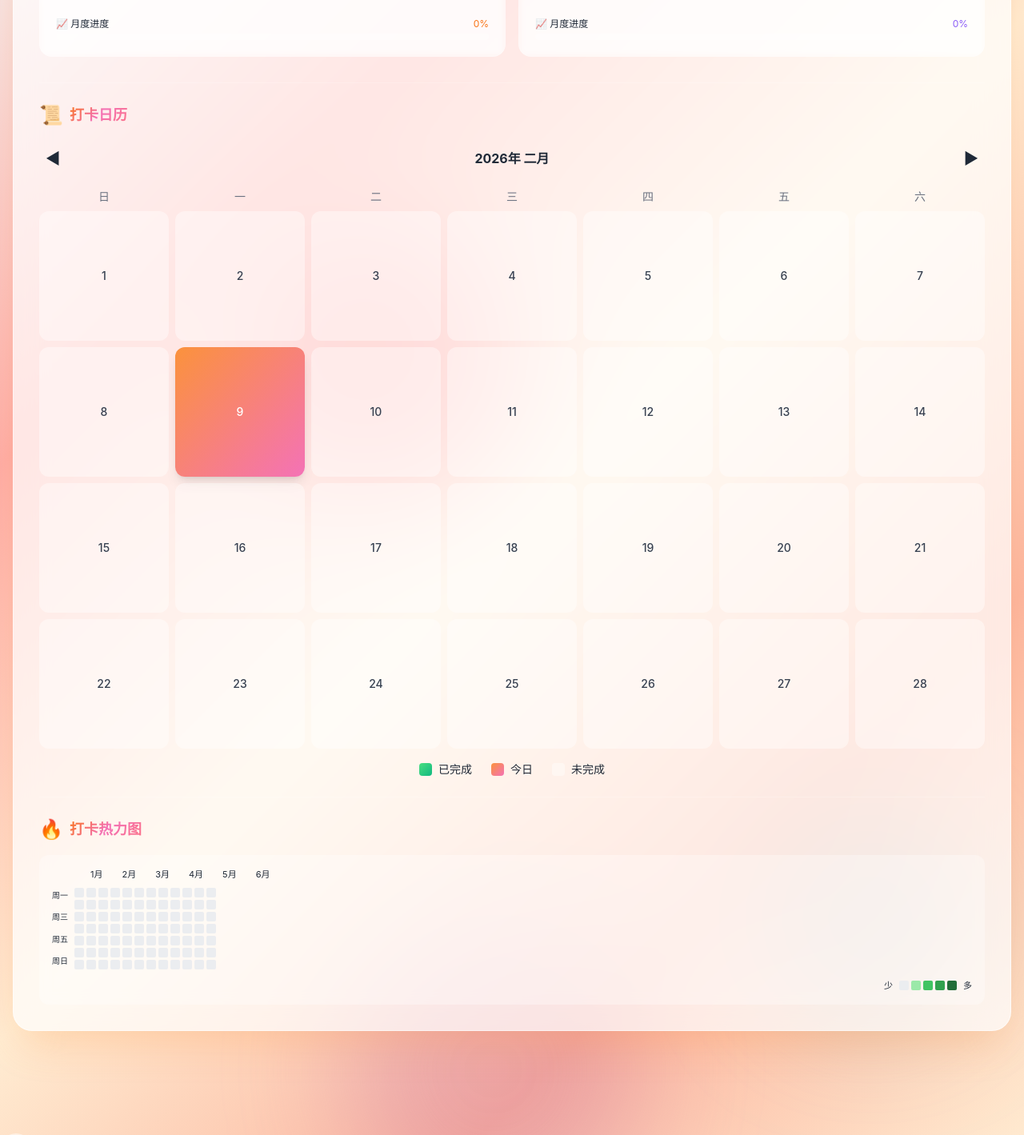
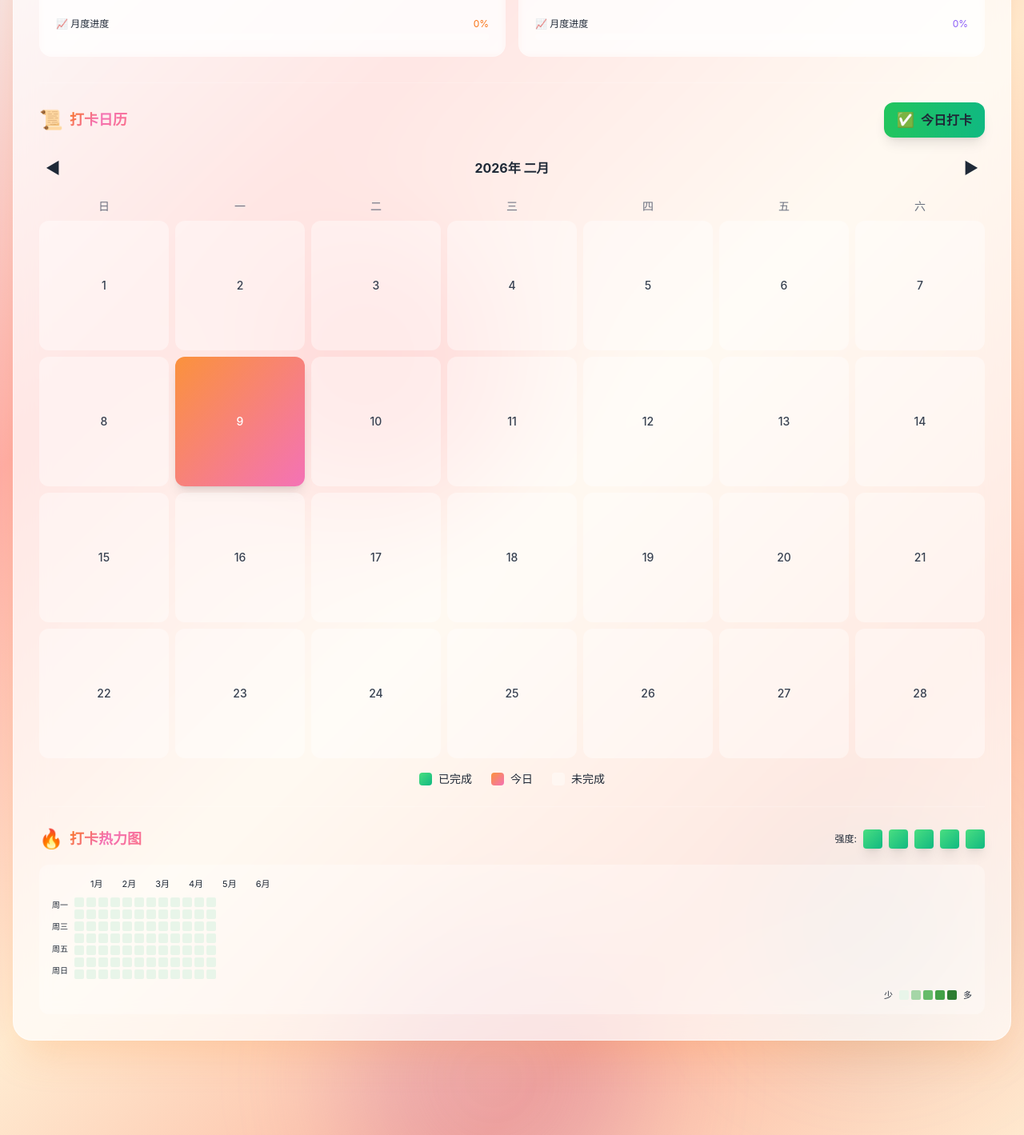
Before and after one commit to dafenqirunrunrun/love-study-app, a Vue app: page /checkin in a window 1280 px wide. Shown: the part 854-2273 px from the top of the page at 80% size. Built offline with nearby package versions, Linux system fonts and the light colour scheme.

Commit message:
feat: 优化打卡页面体验
- 移除庆祝特效（移动端卡顿）
- 日历旁边添加快速打卡按钮
- 热力图改为绿色系
- 添加热力图强度选择器（用户可自定义颜色深浅）
- 快速打卡一键完成所有习惯

```diff
--- a/src/views/Checkin.vue
+++ b/src/views/Checkin.vue
@@ -1,8 +1,5 @@
 <template>
   <div class="max-w-7xl mx-auto">
-    <!-- 庆祝特效 -->
-    <ConfettiEffect ref="confettiRef" @complete="onConfettiComplete" />
-
     <!-- 骨架屏加载状态 -->
     <template v-if="isLoading">
       <div class="glass-card p-8">
@@ -159,12 +156,23 @@
 
         <!-- 打卡日历 -->
         <div class="border-t border-white/20 pt-6">
-          <h3 class="text-lg font-bold text-gray-700 mb-4 flex items-center gap-2">
+          <div class="flex items-center justify-between mb-4">
+            <h3 class="text-lg font-bold text-gray-700 flex items-center gap-2">
               <span class="text-2xl">📜</span>
               <span class="text-rainbow">打卡日历</span>
             </h3>
 
-          <!-- 月份选择 -->
+            <!-- 快速打卡按钮 -->
+            <button
+              @click="quickCheckinToday"
+              class="flex items-center gap-2 px-4 py-2 bg-gradient-to-r from-green-500 to-emerald-500 text-white rounded-xl font-bold shadow-lg hover:shadow-xl transition-all hover:scale-105"
+              :class="{ 'opacity-50 cursor-not-allowed': isTodayCompleted }"
+              :disabled="isTodayCompleted"
+            >
+              <span class="text-lg">✅</span>
+              <span>{{ isTodayCompleted ? '今日已打卡' : '今日打卡' }}</span>
+            </button>
+          </div>
           <div class="flex items-center justify-between mb-4">
             <button @click="changeMonth(-1)" class="p-2 hover:bg-white/30 rounded-lg transition-all">
               <span class="text-xl">◀</span>
@@ -223,10 +231,27 @@
 
         <!-- 热力图 -->
         <div class="border-t border-white/20 pt-6 mt-6">
-          <h3 class="text-lg font-bold text-gray-700 mb-4 flex items-center gap-2">
+          <div class="flex items-center justify-between mb-4">
+            <h3 class="text-lg font-bold text-gray-700 flex items-center gap-2">
               <span class="text-2xl">🔥</span>
               <span class="text-rainbow">打卡热力图</span>
             </h3>
+
+            <!-- 热力图强度选择 -->
+            <div class="flex items-center gap-2">
+              <span class="text-xs text-gray-500">强度:</span>
+              <button
+                v-for="level in 5"
+                :key="level"
+                @click="heatmapIntensity = level - 1"
+                class="w-6 h-6 rounded transition-all"
+                :class="heatmapIntensity >= level - 1
+                  ? 'bg-gradient-to-br from-green-400 to-emerald-500 shadow-lg'
+                  : 'bg-white/30 hover:bg-white/50'"
+                :style="heatmapIntensity < level - 1 ? { background: 'transparent' } : {}"
+              ></button>
+            </div>
+          </div>
 
           <div class="checkin-heatmap">
             <!-- 月份标签 -->
@@ -254,7 +279,7 @@
                     v-for="(day, dIndex) in week"
                     :key="dIndex"
                     class="heatmap-day"
-                    :class="'heatmap-level-' + day.level"
+                    :class="'heatmap-level-' + getAdjustedLevel(day.level)"
                     :title="day.date + ': ' + day.count + '个习惯'"
                   ></div>
                 </div>
@@ -342,7 +367,6 @@
 import { ref, computed, onMounted } from 'vue'
 import SkeletonLoader from '../components/SkeletonLoader.vue'
 import UndoToast from '../components/UndoToast.vue'
-import ConfettiEffect from '../components/ConfettiEffect.vue'
 import CircularProgress from '../components/CircularProgress.vue'
 
 // 辅助函数：调整颜色亮度
@@ -376,8 +400,8 @@ const weekDays = ref([
 
 const isLoading = ref(true)
 const isDarkMode = ref(false)
-const confettiRef = ref(null)
 const undoToastRef = ref(null)
+const heatmapIntensity = ref(4) // 默认使用最高的颜色强度
 
 // 添加习惯相关
 const showAddHabit = ref(false)
@@ -463,6 +487,14 @@ const goToToday = (dayIndex) => {
   currentYear.value = today.getFullYear()
 }
 
+// 根据用户选择的强度调整热力图等级
+const getAdjustedLevel = (baseLevel) => {
+  if (baseLevel === 0) return 0
+  // 将基础等级映射到用户选择的强度等级
+  const adjusted = Math.min(heatmapIntensity.value, baseLevel)
+  return Math.max(1, adjusted)
+}
+
 const consecutiveDays = computed(() => {
   let consecutive = 0
   const savedCheckins = JSON.parse(localStorage.getItem('checkinHistory') || '{}')
@@ -490,6 +522,54 @@ const weeklyProgress = computed(() => {
 const weeklyProgressPercentage = computed(() => {
   return Math.round((weeklyProgress.value / 7) * 100)
 })
+
+// 今日是否已完成打卡
+const isTodayCompleted = computed(() => {
+  const today = new Date().toDateString()
+  const savedCheckins = JSON.parse(localStorage.getItem('checkinHistory') || '{}')
+  return savedCheckins[today] && savedCheckins[today].total >= 2
+})
+
+// 快速打卡今日所有习惯
+const quickCheckinToday = () => {
+  if (isTodayCompleted.value) return
+
+  const today = new Date().toDateString()
+  const savedCheckins = JSON.parse(localStorage.getItem('checkinHistory') || '{}')
+
+  if (!savedCheckins[today]) {
+    savedCheckins[today] = []
+  }
+
+  // 完成所有未完成习惯
+  habits.value.forEach(habit => {
+    if (!habit.todayCompleted) {
+      habit.todayCompleted = true
+      habit.streak++
+      if (habit.streak > habit.bestStreak) {
+        habit.bestStreak = habit.streak
+      }
+      if (!savedCheckins[today].includes(habit.id)) {
+        savedCheckins[today].push(habit.id)
+      }
+    }
+  })
+
+  savedCheckins[today].total = savedCheckins[today].length
+  localStorage.setItem('habits', JSON.stringify(habits.value))
+  localStorage.setItem('checkinHistory', JSON.stringify(savedCheckins))
+
+  // 更新积分
+  const currentPoints = parseInt(localStorage.getItem('lovePoints') || '0')
+  const newPoints = currentPoints + (habits.value.length * 5)
+  localStorage.setItem('lovePoints', newPoints.toString())
+
+  addPointsRecord(habits.value.length * 5, `完成所有习惯打卡`, '🎯')
+  emit('updatePoints')
+
+  // 刷新数据
+  loadData()
+}
 
 const calendarDays = computed(() => {
   const days = []
@@ -564,9 +644,6 @@ const toggleHabit = (habit) => {
     localStorage.setItem('lovePoints', (currentPoints + 5).toString())
     addPointsRecord(5, `完成习惯: ${habit.name}`, '🎯')
     emit('updatePoints')
-
-    // 触发庆祝特效
-    confettiRef.value?.trigger()
   } else {
     undoneHabit.value = { ...habit }
     habit.streak = Math.max(0, habit.streak - 1)
@@ -628,10 +705,6 @@ const executeUndo = () => {
 // 清除撤销状态
 const clearUndoneHabit = () => {
   undoneHabit.value = null
-}
-
-const onConfettiComplete = () => {
-  // 庆祝完成后的回调
 }
 
 const saveToStorage = () => {
@@ -777,27 +850,43 @@ onMounted(() => {
 }
 
 .heatmap-level-0 {
-  background: #ebedf0;
+  background: #e8f5e9;
 }
 
 .heatmap-level-1 {
-  background: #9be9a8;
+  background: #a5d6a7;
 }
 
 .heatmap-level-2 {
-  background: #40c463;
+  background: #66bb6a;
 }
 
 .heatmap-level-3 {
-  background: #30a14e;
+  background: #43a047;
 }
 
 .heatmap-level-4 {
-  background: #216e39;
+  background: #2e7d32;
 }
 
 .dark .heatmap-level-0 {
-  background: rgba(255, 255, 255, 0.15);
+  background: rgba(255, 255, 255, 0.1);
+}
+
+.dark .heatmap-level-1 {
+  background: rgba(102, 187, 106, 0.3);
+}
+
+.dark .heatmap-level-2 {
+  background: rgba(102, 187, 106, 0.5);
+}
+
+.dark .heatmap-level-3 {
+  background: rgba(67, 160, 71, 0.7);
+}
+
+.dark .heatmap-level-4 {
+  background: rgba(46, 125, 50, 0.9);
 }
 
 .dark .heatmap-months span,
```
Lines whose indentation alone changed are shown as unchanged.
